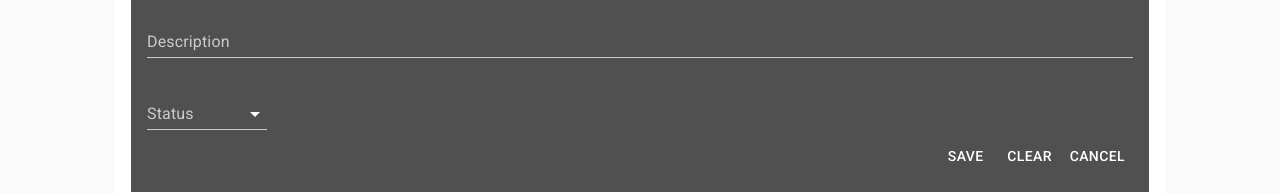
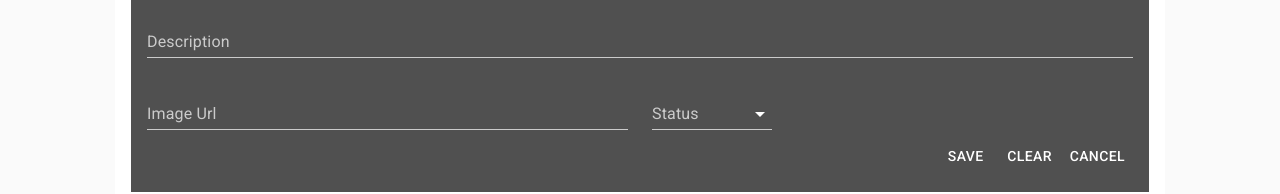
Before and after one commit to hank2q/Books-Library, a React (Create React App) app: page / in a window 1280 px wide. Both pictures are taken after typing "Sample" into the empty fields and a click on the button "ADD BOOK". Shown: the part 310-504 px from the top of the page. Built offline with nearby package versions, Linux system fonts and the light colour scheme; no server answers; the database is empty.

Commit message:
added image url field

```diff
--- a/src/components/AddBook.jsx
+++ b/src/components/AddBook.jsx
@@ -184,6 +184,17 @@ function AddBook({ handleShowAddForm }) {
                             />
                         </Grid>
                         <Grid item xs={12} sm={6}>
+                            <TextField
+                                fullWidth
+                                name="image"
+                                value={newBook.image}
+                                onChange={handleChange}
+                                color="primary"
+                                id="book-image"
+                                label="Image Url"
+                            />
+                        </Grid>
+                        <Grid item xs={12} sm={6}>
                             <FormControl className={classes.statusSelect}>
                                 <InputLabel id="book-status">Status</InputLabel>
                                 <Select
--- a/src/components/Edit/EditBook.jsx
+++ b/src/components/Edit/EditBook.jsx
@@ -162,6 +162,18 @@ function EditBook({ open, setOpen, book }) {
                         />
                     </Grid>
                     <Grid item xs={12} sm={6}>
+                        <TextField
+                            variant="outlined"
+                            fullWidth
+                            name="image"
+                            color="primary"
+                            id="book-image"
+                            label="Image URL"
+                            value={newValues?.image}
+                            onChange={handleChange}
+                        />
+                    </Grid>
+                    <Grid item xs={12} sm={6}>
                         <FormControl variant="outlined" style={{ minWidth: 120 }}>
                             <InputLabel id="demo-simple-select-outlined-label">
                                 Age
```
